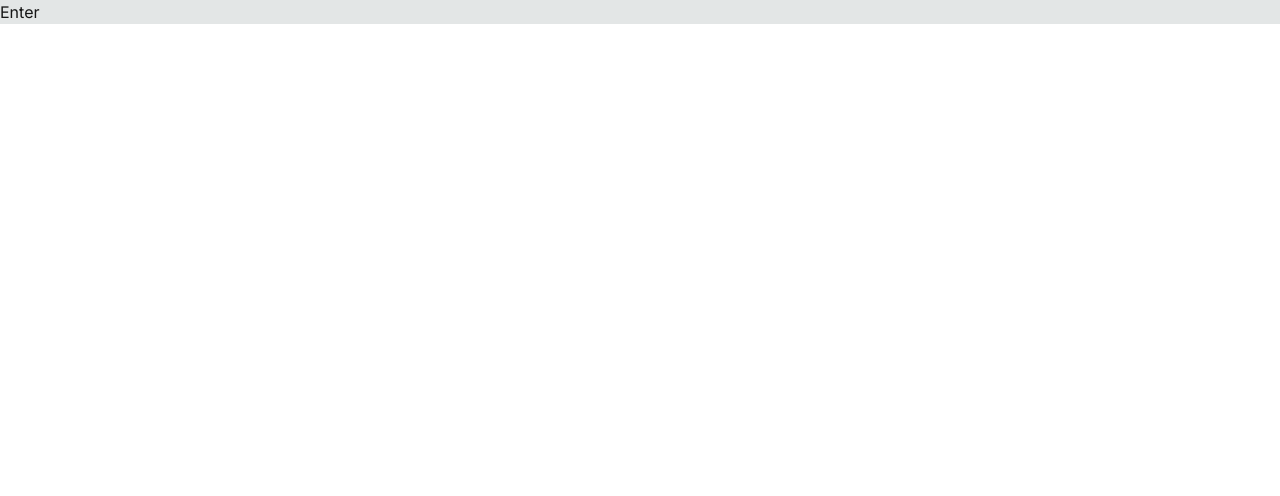
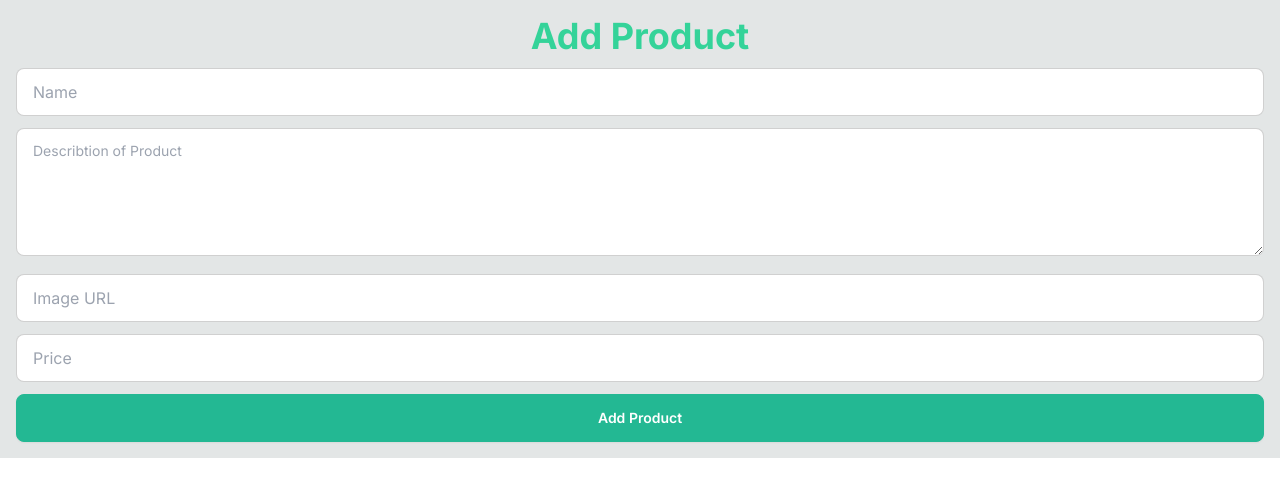
Before and after one commit to BillyAbrahamDeveloper/shopbify, a Next.js app: page /add-product in a window 1280 px wide. Shown: the top 496 px of the page. Built offline with nearby package versions, Linux system fonts and the light colour scheme.

Commit message:
sending data to mongodb

```diff
--- a/next.config.js
+++ b/next.config.js
@@ -1,4 +1,12 @@
 /** @type {import('next').NextConfig} */
-const nextConfig = {}
+const nextConfig = {
+  images: {
+    remotePatterns: [{ hostname: 'images.unsplash.com' }],
+  },
 
-module.exports = nextConfig
+  experimental: {
+    serverActions: true,
+  },
+};
+
+module.exports = nextConfig;
--- a/src/app/add-product/page.tsx
+++ b/src/app/add-product/page.tsx
@@ -1,5 +1,74 @@
+import FormSubmitButton from '@/components/FormSubmitButton';
+import { prisma } from '@/lib/db/prisma';
+import { Metadata } from 'next';
+import { redirect } from 'next/navigation';
+
+export const metadata: Metadata = {
+  title: 'Add Product - Shopbify',
+  description: 'You can order online anything to get on hand in a short time',
+};
+
+async function addProduct(formData: FormData) {
+  'use server';
+
+  const name = formData.get('name')?.toString();
+  const description = formData.get('description')?.toString();
+  const imageUrl = formData.get('imageUrl')?.toString();
+  const price = Number(formData.get('price') || 0);
+
+  if (!name || !description || !imageUrl || !price)
+    throw Error('Missing required field');
+
+  await prisma.product.create({
+    data: {
+      name,
+      description,
+      imageUrl,
+      price,
+    },
+  });
+
+  redirect('/');
+}
+
 const AddProductPage = () => {
-  return <div>Enter</div>;
+  return (
+    <div>
+      <h1 className='mb-3 text-4xl font-bold text-emerald-400 '>Add Product</h1>
+      <form action={addProduct}>
+        <input
+          name='name'
+          required
+          placeholder='Name'
+          className=' input-bordered input mb-3 w-full'
+        />
+
+        <textarea
+          name='description'
+          required
+          placeholder='Describtion of Product'
+          className=' textarea-bordered textarea mb-3 w-full  h-32'
+        />
+
+        <input
+          name='imageUrl'
+          required
+          placeholder='Image URL'
+          type='url'
+          className=' input-bordered input mb-3 w-full'
+        />
+
+        <input
+          name='price'
+          required
+          placeholder='Price '
+          type='number'
+          className=' input-bordered input mb-3 w-full'
+        />
+        <FormSubmitButton className='btn-block '>Add Product</FormSubmitButton>
+      </form>
+    </div>
+  );
 };
 
 export default AddProductPage;
--- a/src/app/layout.tsx
+++ b/src/app/layout.tsx
@@ -16,7 +16,11 @@
 }) {
   return (
     <html lang='en'>
-      <body className={inter.className}>{children}</body>
+      <body className={inter.className}>
+        <main className=' p-4 max-w-7xl min-w-[300px] m-auto text-center '>
+          {children}
+        </main>
+      </body>
     </html>
   );
 }
--- /dev/null
+++ b/src/components/FormSubmitButton.tsx
@@ -0,0 +1,31 @@
+'use client';
+
+import { useFormStatus } from 'react-dom';
+import { ComponentProps } from 'react';
+
+type FormSubmitButtonProps = {
+  children: React.ReactNode;
+  className: string;
+} & ComponentProps<'button'>;
+
+const FormSubmitButton = ({
+  children,
+  className,
+  ...props
+}: FormSubmitButtonProps) => {
+  const { pending } = useFormStatus();
+
+  return (
+    <button
+      {...props}
+      type='submit'
+      className={` btn btn-success text-white ${className}`}
+      disabled={pending}
+    >
+      {pending && <span className=' loading loading-spinner'> </span>}
+      {children}
+    </button>
+  );
+};
+
+export default FormSubmitButton;
```
